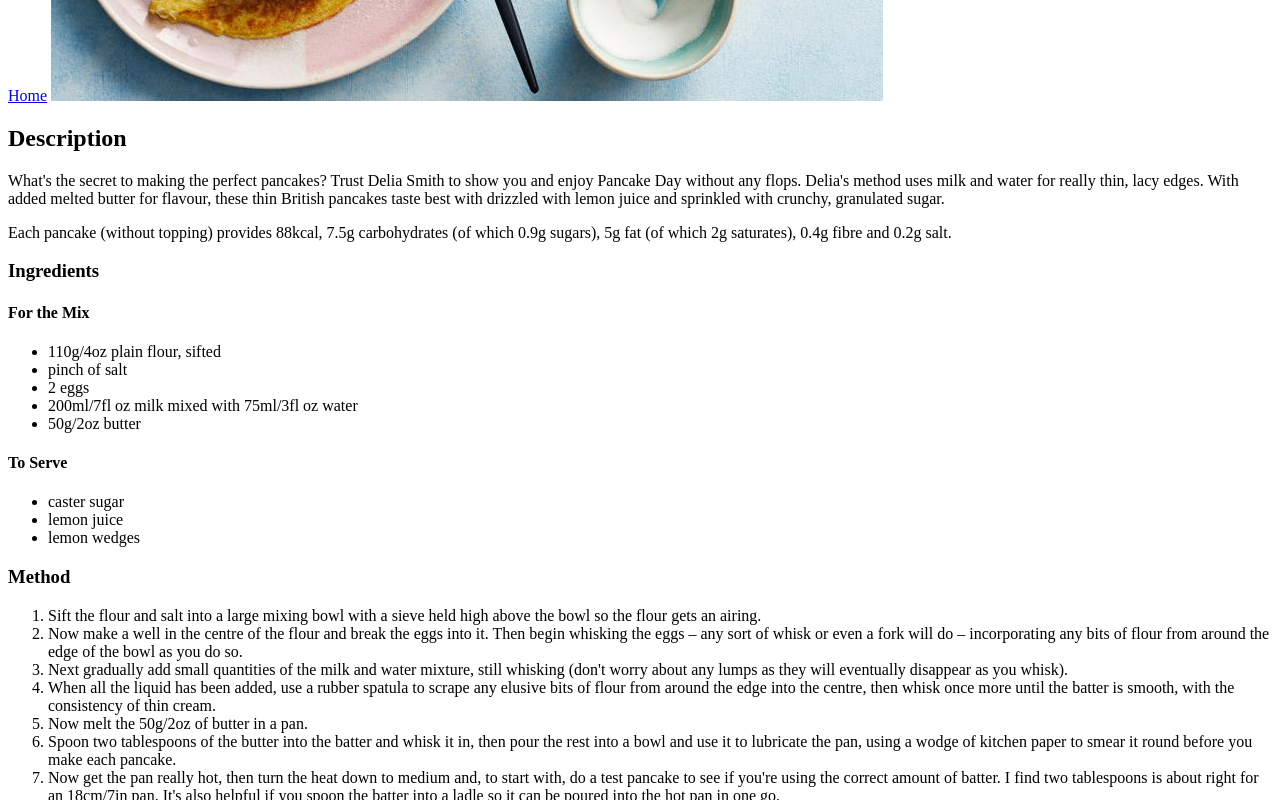
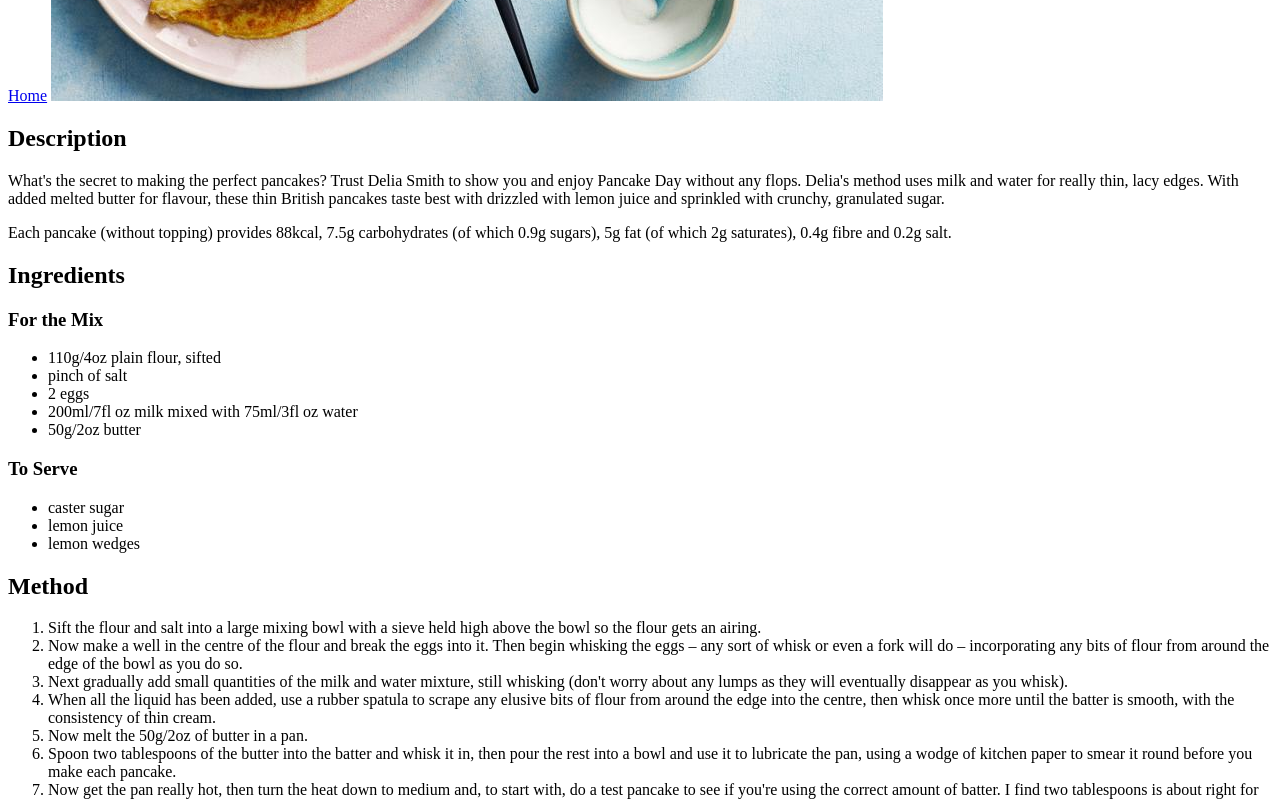
Before and after one commit to yurugalaxy/odin-recipes, a plain HTML site: page recipes/pancakes.html in a window 1280 px wide. Shown: the part 447-1247 px from the top of the page. Drawn offline with Linux system fonts and the light colour scheme.

Commit message:
Add link to css

```diff
--- a/recipes/pancakes.html
+++ b/recipes/pancakes.html
@@ -2,6 +2,7 @@
 <html lang="en">
 <head>
         <meta charset="UTF-8">
+        <link rel="stylesheet" href="./style.css">
         <title>Pancakes</title>
 </head>
 <body>
@@ -14,8 +15,8 @@
         <h2>Description</h2>
         <p>What's the secret to making the perfect pancakes? Trust Delia Smith to show you and enjoy Pancake Day without any flops. Delia's method uses milk and water for really thin, lacy edges. With added melted butter for flavour, these thin British pancakes taste best with drizzled with lemon juice and sprinkled with crunchy, granulated sugar.</p>
         <p>Each pancake (without topping) provides 88kcal, 7.5g carbohydrates (of which 0.9g sugars), 5g fat (of which 2g saturates), 0.4g fibre and 0.2g salt.</p>
-        <h3>Ingredients</h3>
-        <h4>For the Mix</h4>
+        <h2>Ingredients</h2>
+        <h3>For the Mix</h3>
         <ul>
                 <li>110g/4oz plain flour, sifted</li>
                 <li>pinch of salt</li>
@@ -23,13 +24,13 @@
                 <li>200ml/7fl oz milk mixed with 75ml/3fl oz water</li>
                 <li>50g/2oz butter</li>
         </ul>
-        <h4>To Serve</h4>
+        <h3>To Serve</h3>
         <ul>
                 <li>caster sugar</li>
                 <li>lemon juice</li>
                 <li>lemon wedges</li>
         </ul>
-        <h3>Method</h3>
+        <h2>Method</h2>
         <ol>
                 <li>Sift the flour and salt into a large mixing bowl with a sieve held high above the bowl so the flour gets an airing.</li>
                 <li>Now make a well in the centre of the flour and break the eggs into it. Then begin whisking the eggs – any sort of whisk or even a fork will do – incorporating any bits of flour from around the edge of the bowl as you do so.</li>
```
Also changed, not shown: index.html (+1 -0 lines), recipes/banana_bread.html (+3 -2 lines), recipes/chocolate_cake.html (+5 -4 lines).
